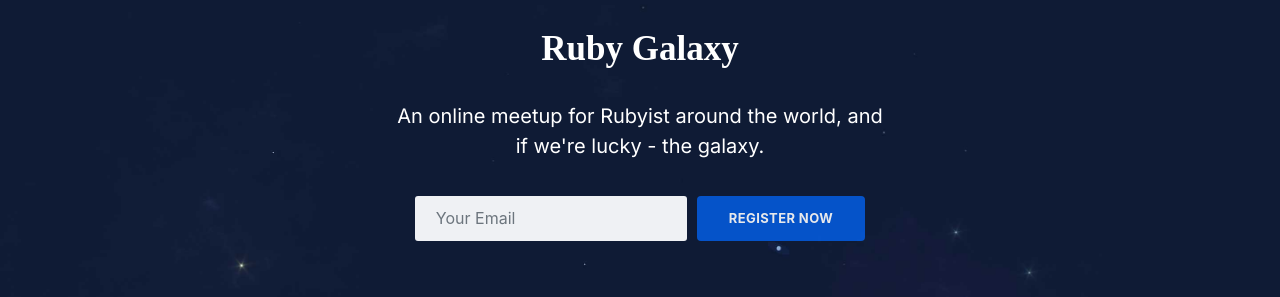
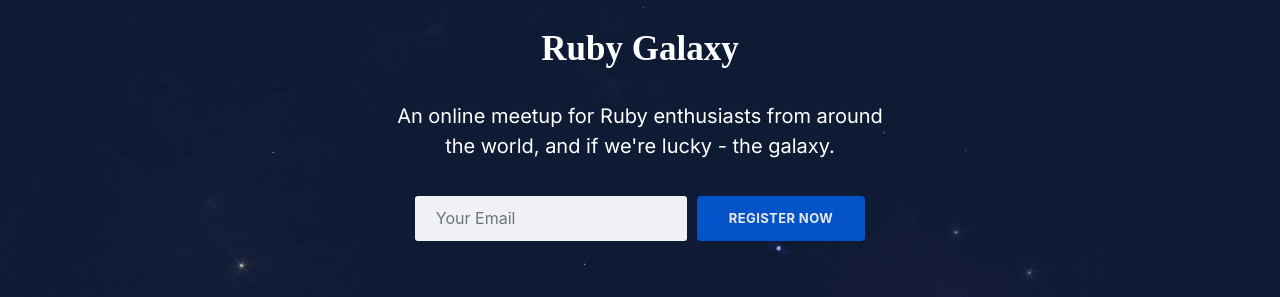
Before and after one commit to openrubyfoundation/rubygalaxy, a Jekyll site: the page built from website/index.markdown, in a window 1280 px wide. Shown: the part 156-453 px from the top of the page. Built offline with Jekyll 4.4.1, drawn with Linux system fonts in a browser that asks for light colours.

Commit message:
Fixed grammatical error on homepage

```diff
--- a/website/_layouts/landing.html
+++ b/website/_layouts/landing.html
@@ -8,7 +8,7 @@
     <div class="container"><img src="assets/img/1024px-Ruby_logo.svg.png" width="50">
       <div class="intro">
         <h2 class="text-center text-white" style="font-family: rockwell;margin: 25px;font-size: 35px;">Ruby Galaxy</h2>
-        <p class="text-center text-white" style="font-family: inter;font-size: 20px;">An online meetup for Rubyist
+        <p class="text-center text-white" style="font-family: inter;font-size: 20px;">An online meetup for Ruby enthusiasts from
           around the world, and if we're lucky - the galaxy. </p>
       </div>
       <form class="form-inline" method="POST" data-netlify="true">
```
Also changed, not shown: 5 other files.
